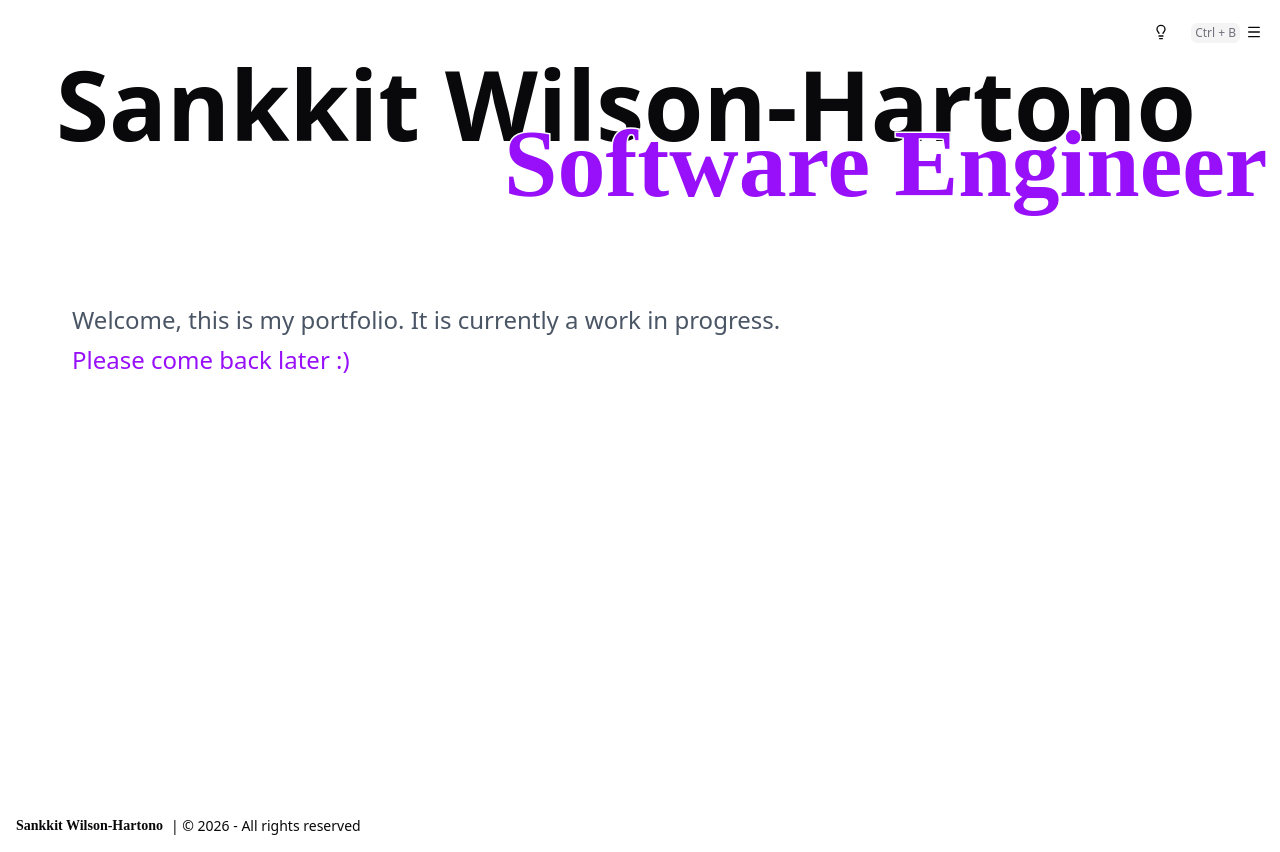
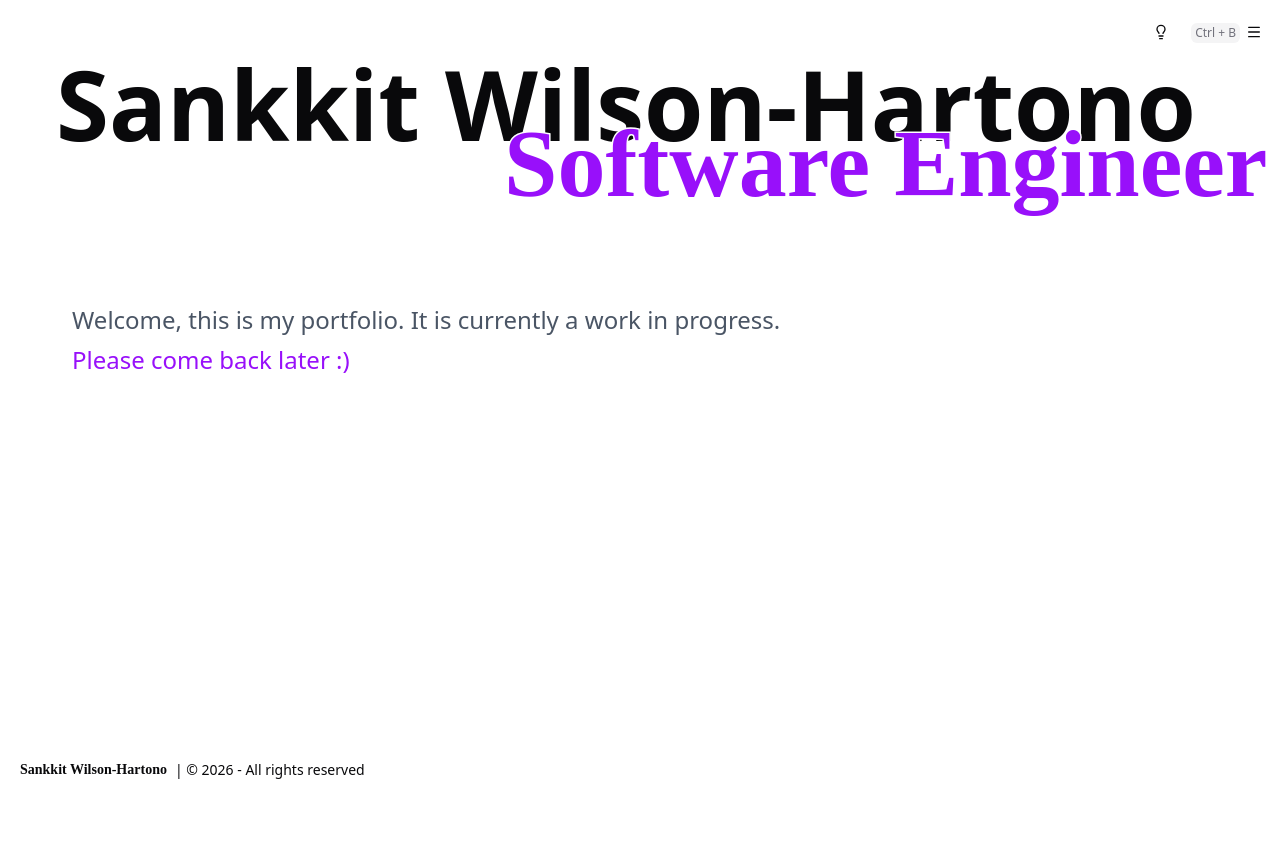
Before and after one commit to Sankeetos/sankeetos-portfolio, a SvelteKit app: page / in a window 1280 px wide. After the commit the page ends 800 px from the top, so only its background shows below. Built offline with nearby package versions, Linux system fonts and the light colour scheme; no server answers.

Commit message:
Small footer style changes

```diff
--- a/src/routes/+layout.svelte
+++ b/src/routes/+layout.svelte
@@ -38,12 +38,10 @@
 </Sidebar.Provider>
 
 <footer
-	class="footer flex flex-col items-center justify-center gap-4 overflow-x-clip p-4 text-current sm:grid-flow-col sm:flex-row sm:justify-between"
+	class="footer fixed inset-x-0 bottom-5 flex w-full flex-col items-center justify-items-center md:left-5 md:w-fit"
 >
-	<aside class="mx-auto grid-flow-col items-center sm:mx-0">
-		<div class="flex gap-2 text-sm">
-			<p class="font-pinyon font-bold">Sankkit Wilson-Hartono</p>
-			<p>| © 2026 - All rights reserved</p>
-		</div>
-	</aside>
+	<div class="flex gap-2 text-sm">
+		<p class="font-pinyon font-bold">Sankkit Wilson-Hartono</p>
+		<p>| © 2026 - All rights reserved</p>
+	</div>
 </footer>
```
